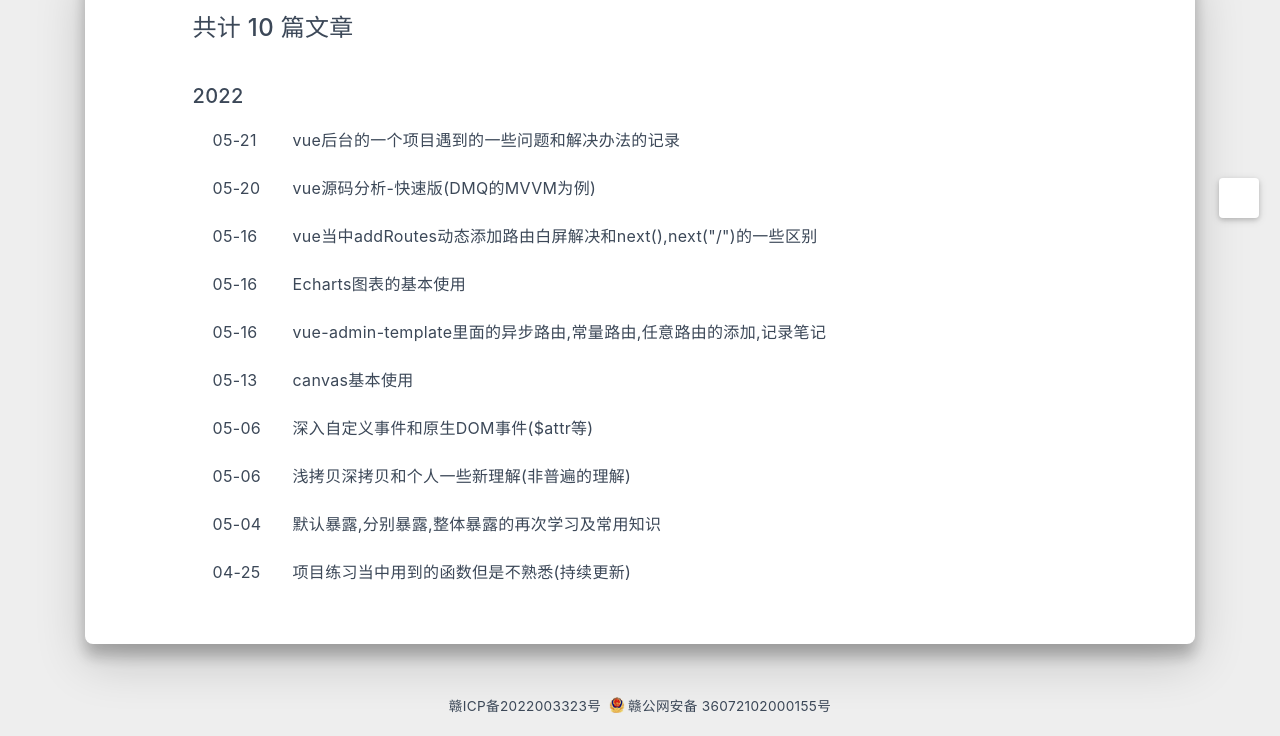
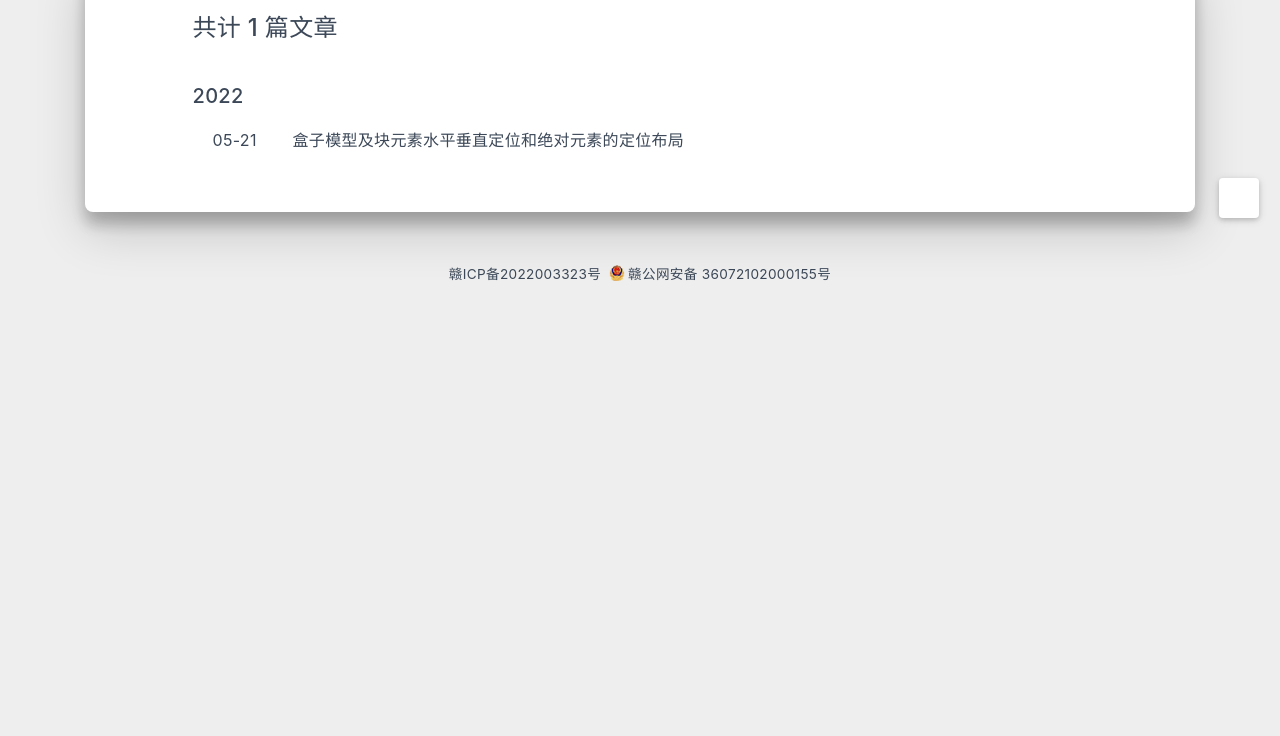
Before and after one commit to superBiuBiuMan/superBiuBiuMan.github.io, a plain HTML site: page tags/HTML/index.html in a window 1280 px wide. Shown: the part 642-1378 px from the top of the page. After the commit the page ends 946 px from the top, so only its background shows below. Drawn offline with nearby package versions, Linux system fonts and the light colour scheme; some packages are replaced by stand-ins of ours; a script that the page names is missing; some icons are missing; a small style sheet from the web is missing.

Commit message:
Site updated: 2022-05-21 21:17:05

```diff
--- a/tags/HTML/index.html
+++ b/tags/HTML/index.html
@@ -18,8 +18,8 @@
 
     <meta name="description" content="小小的字,有大大的梦想~分享我的前端学习过程,经历,错误,和一些其他折腾过程">
 <meta property="og:type" content="website">
-<meta property="og:title" content="标签 - HTML">
-<meta property="og:url" content="https://dreamlove.top/tags/HTML/index.html">
+<meta property="og:title" content="标签 - html">
+<meta property="og:url" content="https://dreamlove.top/tags/html/index.html">
 <meta property="og:site_name" content="技术小站-属于你我的小天地">
 <meta property="og:description" content="小小的字,有大大的梦想~分享我的前端学习过程,经历,错误,和一些其他折腾过程">
 <meta property="og:locale" content="zh_CN">
@@ -31,7 +31,7 @@
     <meta name="referrer" content="no-referrer-when-downgrade">
 
 
-  <title>标签 - HTML - 技术小站-属于你我的小天地</title>
+  <title>标签 - html - 技术小站-属于你我的小天地</title>
 
   <link  rel="stylesheet" href="https://lib.baomitu.com/twitter-bootstrap/4.6.1/css/bootstrap.min.css" />
 
@@ -192,7 +192,7 @@
       <div class="banner-text text-center fade-in-up">
         <div class="h2">
 
-            <span id="subtitle" data-typed-text="标签 - HTML"></span>
+            <span id="subtitle" data-typed-text="标签 - html"></span>
 
         </div>
 
@@ -224,7 +224,7 @@
 
 
 <div class="list-group">
-  <p class="h4">共计 10 篇文章</p>
+  <p class="h4">共计 1 篇文章</p>
   <hr>
 
 
@@ -232,63 +232,9 @@
 
       <p class="h5">2022</p>
 
-    <a href="/2022/05/21/%E5%89%8D%E7%AB%AF/vue%E5%90%8E%E5%8F%B0%E7%9A%84%E4%B8%80%E4%B8%AA%E9%A1%B9%E7%9B%AE%E9%81%87%E5%88%B0%E7%9A%84%E4%B8%80%E4%BA%9B%E9%97%AE%E9%A2%98%E5%92%8C%E8%A7%A3%E5%86%B3%E5%8A%9E%E6%B3%95%E7%9A%84%E8%AE%B0%E5%BD%95/" class="list-group-item list-group-item-action">
+    <a href="/2022/05/21/%E5%89%8D%E7%AB%AF/%E7%9B%92%E5%AD%90%E6%A8%A1%E5%9E%8B%E5%8F%8A%E5%9D%97%E5%85%83%E7%B4%A0%E6%B0%B4%E5%B9%B3%E5%9E%82%E7%9B%B4%E5%AE%9A%E4%BD%8D%E5%92%8C%E7%BB%9D%E5%AF%B9%E5%85%83%E7%B4%A0%E7%9A%84%E5%AE%9A%E4%BD%8D%E5%B8%83%E5%B1%80/" class="list-group-item list-group-item-action">
       <time>05-21</time>
-      <div class="list-group-item-title">vue后台的一个项目遇到的一些问题和解决办法的记录</div>
-    </a>
-
-
-    <a href="/2022/05/20/%E5%89%8D%E7%AB%AF/vue%E6%BA%90%E7%A0%81%E5%88%86%E6%9E%90-%E5%BF%AB%E9%80%9F%E7%89%88/" class="list-group-item list-group-item-action">
-      <time>05-20</time>
-      <div class="list-group-item-title">vue源码分析-快速版(DMQ的MVVM为例)</div>
-    </a>
-
-
-    <a href="/2022/05/16/%E5%89%8D%E7%AB%AF/vue%E5%BD%93%E4%B8%ADaddRoutes%E5%8A%A8%E6%80%81%E6%B7%BB%E5%8A%A0%E8%B7%AF%E7%94%B1%E7%99%BD%E5%B1%8F%E8%A7%A3%E5%86%B3%E5%92%8Cnext(),next()%E7%9A%84%E4%B8%80%E4%BA%9B%E5%8C%BA%E5%88%AB/" class="list-group-item list-group-item-action">
-      <time>05-16</time>
-      <div class="list-group-item-title">vue当中addRoutes动态添加路由白屏解决和next(),next(&#34;/&#34;)的一些区别</div>
-    </a>
-
-
-    <a href="/2022/05/16/%E5%89%8D%E7%AB%AF/Echarts%E7%9A%84%E4%BD%BF%E7%94%A8/" class="list-group-item list-group-item-action">
-      <time>05-16</time>
-      <div class="list-group-item-title">Echarts图表的基本使用</div>
-    </a>
-
-
-    <a href="/2022/05/16/%E5%89%8D%E7%AB%AF/%E5%BC%82%E6%AD%A5%E8%B7%AF%E7%94%B1,%E5%B8%B8%E9%87%8F%E8%B7%AF%E7%94%B1,%E4%BB%BB%E6%84%8F%E8%B7%AF%E7%94%B1/" class="list-group-item list-group-item-action">
-      <time>05-16</time>
-      <div class="list-group-item-title">vue-admin-template里面的异步路由,常量路由,任意路由的添加,记录笔记</div>
-    </a>
-
-
-    <a href="/2022/05/13/%E5%89%8D%E7%AB%AF/canvas%E5%9F%BA%E6%9C%AC%E4%BD%BF%E7%94%A8/" class="list-group-item list-group-item-action">
-      <time>05-13</time>
-      <div class="list-group-item-title">canvas基本使用</div>
-    </a>
-
-
-    <a href="/2022/05/06/%E5%89%8D%E7%AB%AF/Vue%E7%BB%84%E4%BB%B6%E9%97%B4%E9%80%9A%E4%BF%A1%E5%86%8D%E6%AC%A1(%E6%B7%B1%E5%85%A5%E8%87%AA%E5%AE%9A%E4%B9%89%E4%BA%8B%E4%BB%B6%E5%92%8C%E5%8E%9F%E7%94%9FDOM%E4%BA%8B%E4%BB%B6)/" class="list-group-item list-group-item-action">
-      <time>05-06</time>
-      <div class="list-group-item-title">深入自定义事件和原生DOM事件($attr等)</div>
-    </a>
-
-
-    <a href="/2022/05/06/%E5%89%8D%E7%AB%AF/%E6%B5%85%E6%8B%B7%E8%B4%9D%E6%B7%B1%E6%8B%B7%E8%B4%9D%E5%92%8C%E5%BC%95%E7%94%A8%E6%95%B0%E6%8D%AE%E7%B1%BB%E5%9E%8B/" class="list-group-item list-group-item-action">
-      <time>05-06</time>
-      <div class="list-group-item-title">浅拷贝深拷贝和个人一些新理解(非普遍的理解)</div>
-    </a>
-
-
-    <a href="/2022/05/04/%E5%89%8D%E7%AB%AF/%E9%BB%98%E8%AE%A4%E6%9A%B4%E9%9C%B2,%E5%88%86%E5%88%AB%E6%9A%B4%E9%9C%B2,%E6%95%B4%E4%BD%93%E6%9A%B4%E9%9C%B2/" class="list-group-item list-group-item-action">
-      <time>05-04</time>
-      <div class="list-group-item-title">默认暴露,分别暴露,整体暴露的再次学习及常用知识</div>
-    </a>
-
-
-    <a href="/2022/04/25/%E5%89%8D%E7%AB%AF/%E9%A1%B9%E7%9B%AE%E5%BD%93%E4%B8%AD%E7%94%A8%E5%88%B0%E7%9A%84%E5%87%BD%E6%95%B0%E4%BD%86%E6%98%AF%E4%B8%8D%E7%86%9F%E6%82%89/" class="list-group-item list-group-item-action">
-      <time>04-25</time>
-      <div class="list-group-item-title">项目练习当中用到的函数但是不熟悉(持续更新)</div>
+      <div class="list-group-item-title">盒子模型及块元素水平垂直定位和绝对元素的定位布局</div>
     </a>
 
 </div>
```
Also changed, not shown: 2022/05/08/刷题/JavaScript/2022年5月08日刷题/index.html (+2 -2 lines), 2022/05/10/刷题/HTML/前端真题刷-注意基础知识不要忘了基本原理/index.html (+4 -4 lines), 2022/05/10/刷题/JavaScript/2022年5月10日刷题/index.html (+4 -4 lines), 2022/05/11/刷题/JavaScript/2022年5月11日刷题/index.html (+2 -2 lines), archives/2022/05/page/2/index.html (+6 -6 lines), archives/2022/page/2/index.html (+6 -6 lines), archives/page/2/index.html (+6 -6 lines), categories/index.html (+130 -130 lines), categories/刷题/index.html (+6 -6 lines), local-search.xml (+27 -27 lines), page/2/index.html (+12 -12 lines), tags/刷刷刷/index.html (+6 -6 lines), tags/刷题/index.html (+6 -6 lines).
